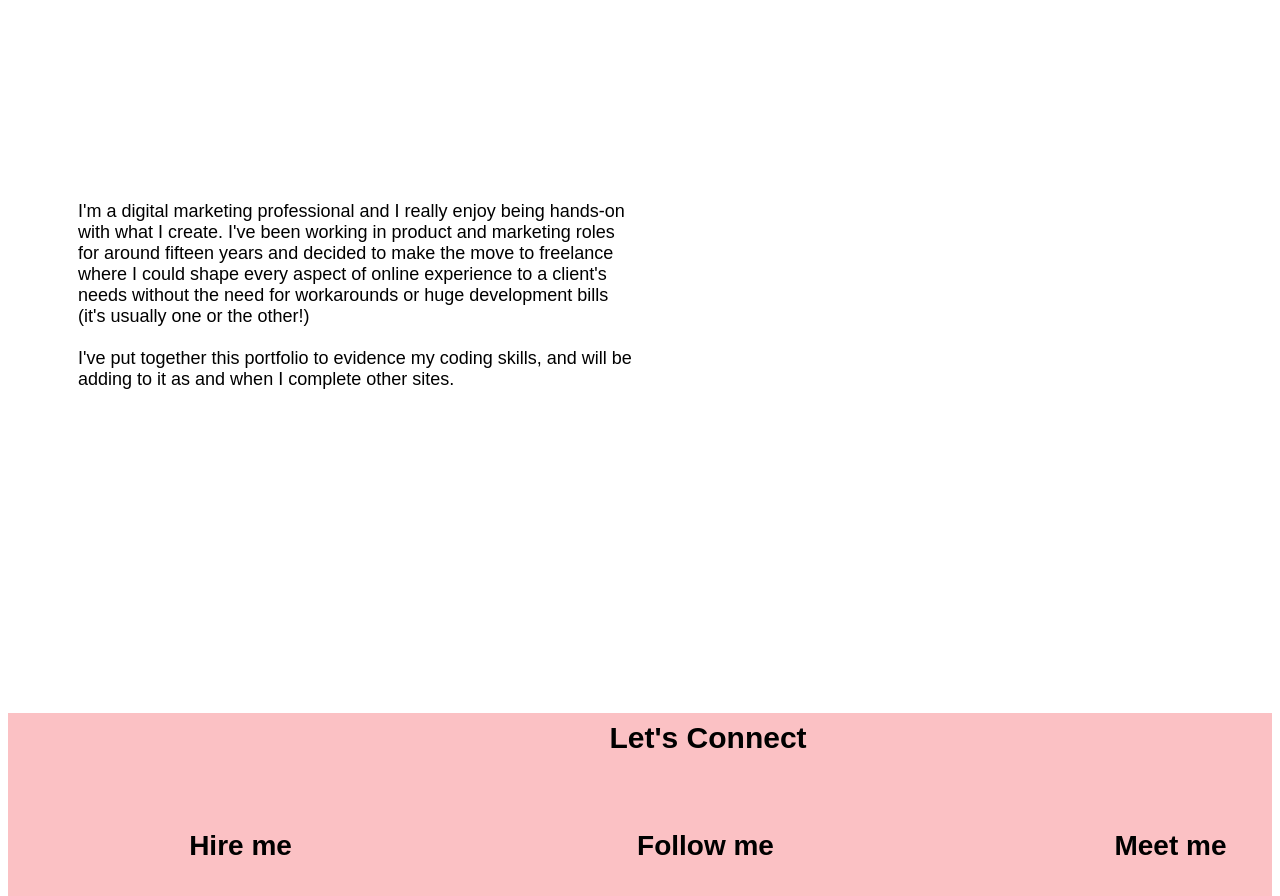
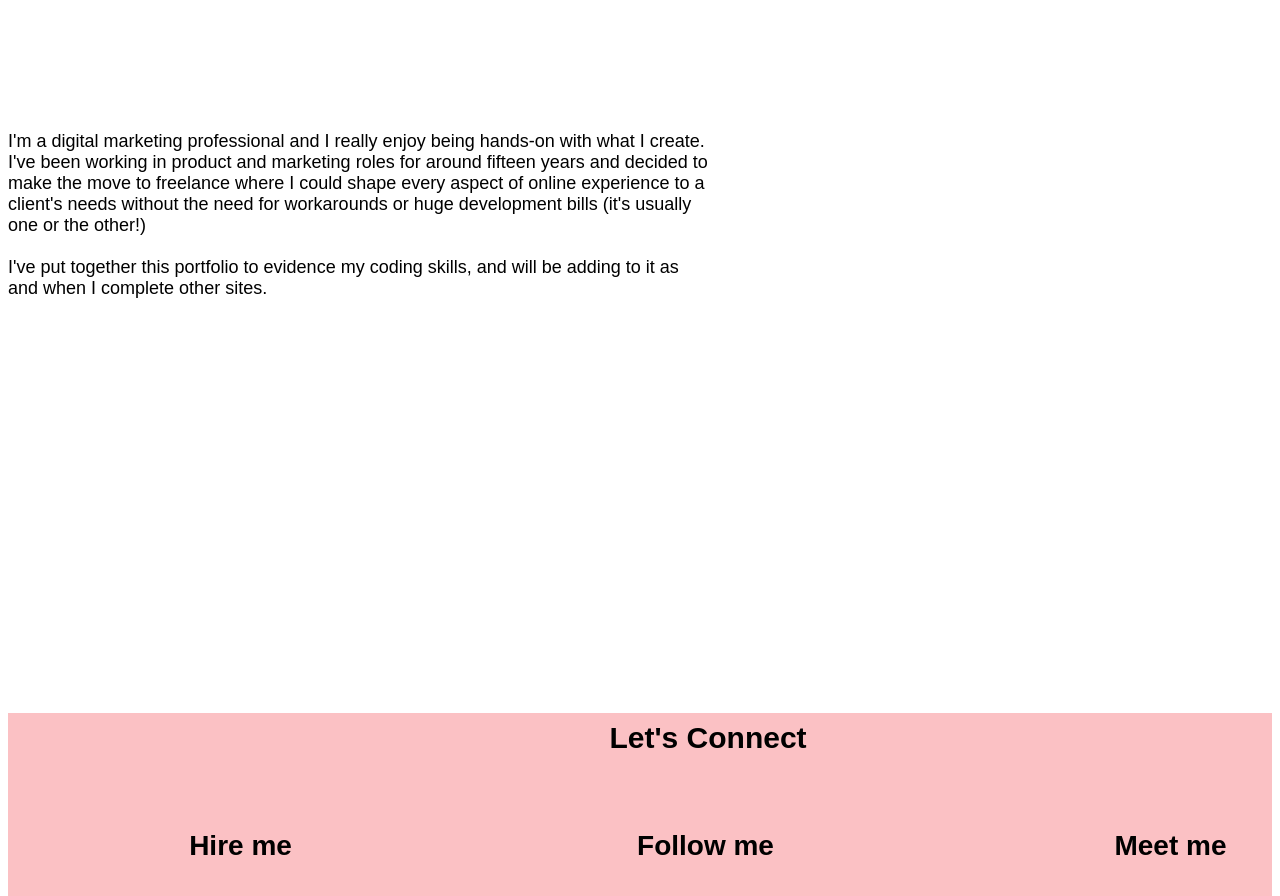
Before and after one commit to FrouFrou82/milestone-project, a plain HTML site: page index.html in a window 1280 px wide. Shown: the part 3400-4296 px from the top of the page. Drawn offline with Linux system fonts and the light colour scheme; a web font is replaced by a local one.

Commit message:
changes from last time...heh..

```diff
--- a/css/main.css
+++ b/css/main.css
@@ -95,7 +95,7 @@ header {
 
 #about p {
     font-size: 18px;
-    padding: 70px
+padding: 70px§j
 }
 
 /***** Contact section styles *****/
```
